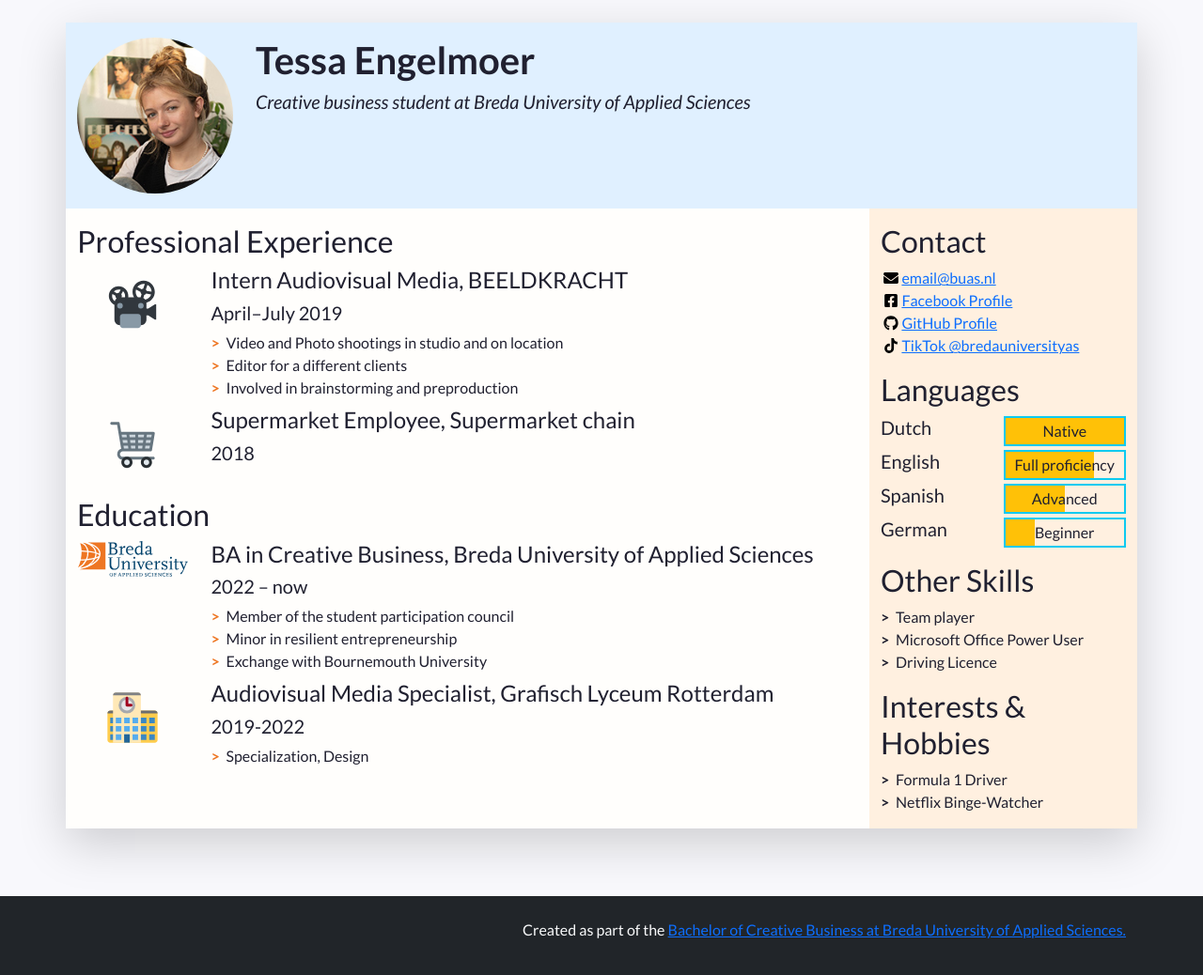
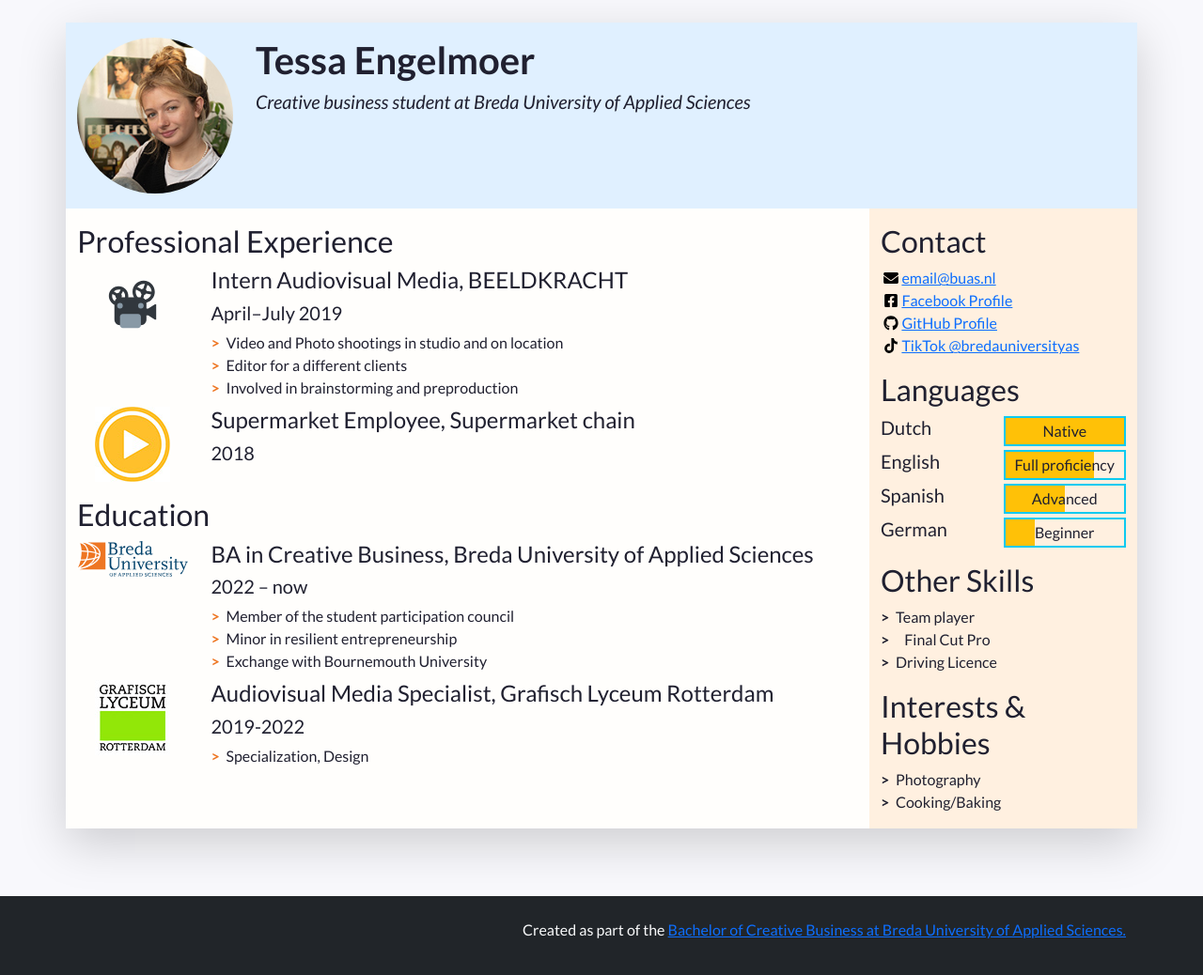
Before and after one commit to Tessaengelmoer/prj4_2324_223519, a plain HTML site: page index.html in a window 1280 px wide. Shown: the whole page at 94% size. Drawn offline with nearby package versions, Linux system fonts and the light colour scheme.

Commit message:
added logos and text
logos of company and school while also adding hobbies and other skills

```diff
--- a/index.html
+++ b/index.html
@@ -99,7 +99,7 @@
               <li class="biography-item row mb-2">
                 <div class="logo-container col-3 col-sm-2 col-md-3 col-lg-2">
                 <!-- We're using a grid inside a grid so we can align logos and text -->
-                  <img class="biography-logo mw-100 d-block mx-auto" src="images/employers/trolley.svg" alt="Company logo" width="80">
+                  <img class="biography-logo mw-100 d-block mx-auto" src="images/ovp klein.jpg" alt="Company logo" width="80">
                 </div>
                 <div class="biography-contents col-9 col-sm-10 col-md-9 col-lg-10">
                   <h4>Supermarket Employee, Supermarket chain</h4>
@@ -137,7 +137,7 @@
               <!-- 2nd item in education -->
               <li class="biography-item row mb-2">
                 <div class="logo-container col-3 col-sm-2 col-md-3 col-lg-2">
-                  <img class="biography-logo mw-100 d-block mx-auto" src="images/schools/school.svg" alt="School logo" width="80">
+                  <img class="biography-logo mw-100 d-block mx-auto" src="images/glr.jpg" alt="School logo" width="80">
                 </div>
                 <div class="biography-contents col-9 col-sm-10 col-md-9 col-lg-10">
                   <h4>Audiovisual Media Specialist, Grafisch Lyceum Rotterdam</h4>
@@ -245,7 +245,7 @@
             <h2>Other Skills</h2>
             <ul class="skill-list list-unstyled">
               <li class="skill-item">Team player</li>
-              <li class="skill-item">Microsoft Office Power User</li>
+              <li class="skill-item">&nbsp; &nbsp;Final Cut Pro</li>
               <li class="skill-item">Driving Licence</li>
             </ul>
           </section>
@@ -255,8 +255,8 @@
           <section class="my-3 aside-section">
             <h2>Interests &amp; Hobbies</h2>
             <ul class="skill-list list-unstyled">
-              <li class="skill-item">Formula 1 Driver</li>
-              <li class="skill-item">Netflix Binge-Watcher</li>
+              <li class="skill-item">Photography&nbsp;&nbsp;&nbsp;</li>
+              <li class="skill-item">Cooking/Baking&nbsp;&nbsp;</li>
             </ul>
           </section>
 
```
Also changed, not shown: page 1.html (added, +17 -0 lines), images/glr.jpg (added), images/ovp klein.jpg (added).
